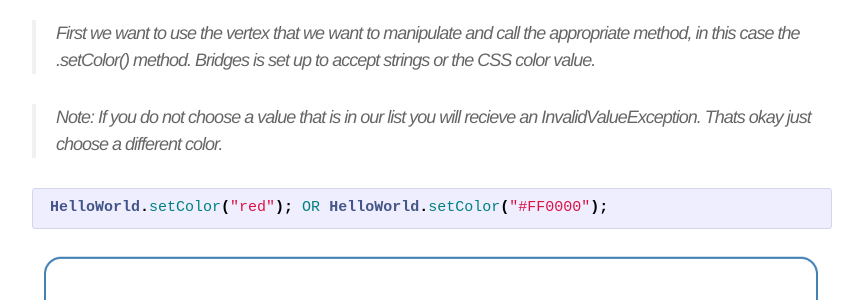
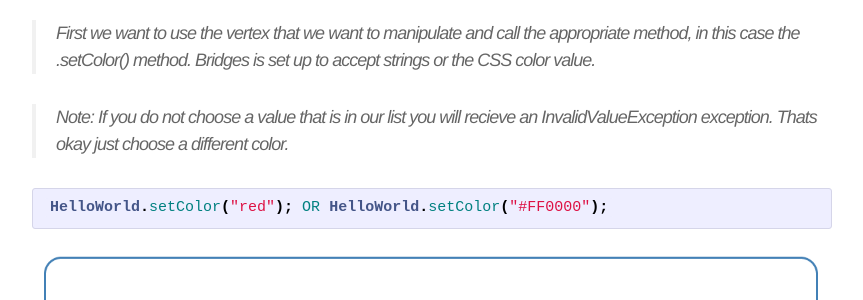
Before and after one commit to Dismembered/Dismembered.github.io, a Jekyll site: the page built from _posts/2014-07-02-HelloWorld-Tutorial_part3.markdown, in a window 1280 px wide and 900 px high, scrolled down 1297 px. Shown: the part 153-453 px from the top of the window, without its empty margins (208-1071 px from the left). Built offline with Jekyll 4.4.1, drawn with Linux system fonts in a browser that asks for light colours.

Commit message:
Update 2014-07-02-HelloWorld-Tutorial_part3.markdown

```diff
--- a/_posts/2014-07-02-HelloWorld-Tutorial_part3.markdown
+++ b/_posts/2014-07-02-HelloWorld-Tutorial_part3.markdown
@@ -20,7 +20,7 @@ Lets start off by managing the properties of that vertice. Each vertex and edge
 
 > First we want to use the vertex that we want to manipulate and call the appropriate method, in this case the .setColor() method. Bridges is set up to accept strings or the CSS color value.
 
-> Note: If you do not choose a value that is in our list you will recieve an InvalidValueException. Thats okay just choose a different color.
+> Note: If you do not choose a value that is in our list you will recieve an InvalidValueException exception. Thats okay just choose a different color.
 
 {% highlight java %}
 
```
